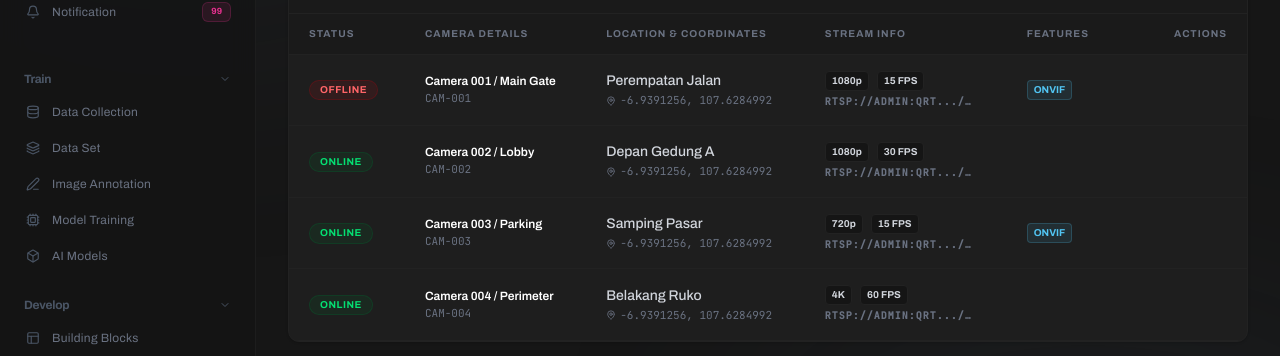
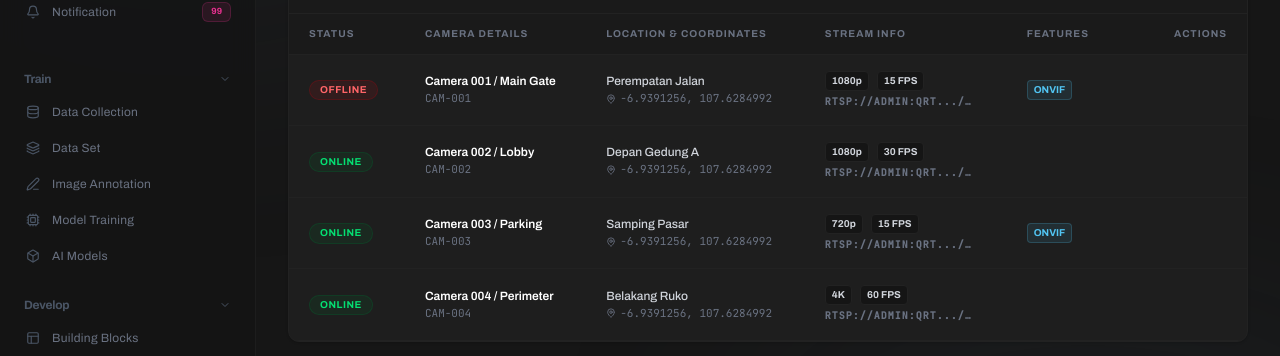
Before and after one commit to dijiwa-id/panon-suite-apps, a React (Vite) app: page /system-admin/camera-management in a window 1280 px wide. Shown: the part 207-563 px from the top of the page. Built offline with nearby package versions, Linux system fonts and the light colour scheme.

Commit message:
feat(CameraManagement): Adjust location text size
Increase the font size of the camera location text to 'text-xs' to improve readability and consistency within the table.

```diff
--- a/src/pages/CameraManagement.tsx
+++ b/src/pages/CameraManagement.tsx
@@ -325,7 +325,7 @@ export const CameraManagement = () => {
                     <div className="text-[11px] text-gray-500 font-mono">{cam.id}</div>
                   </TableCell>
                   <TableCell>
-                    <div className="text-gray-700 dark:text-gray-300 font-medium mb-0.5">{cam.location}</div>
+                    <div className="text-gray-700 dark:text-gray-300 font-medium mb-0.5 text-xs">{cam.location}</div>
                     <div className="text-[11px] text-gray-500 font-mono flex items-center gap-1">
                         <MapPin size={10} /> {cam.coordinate}
                     </div>
```
